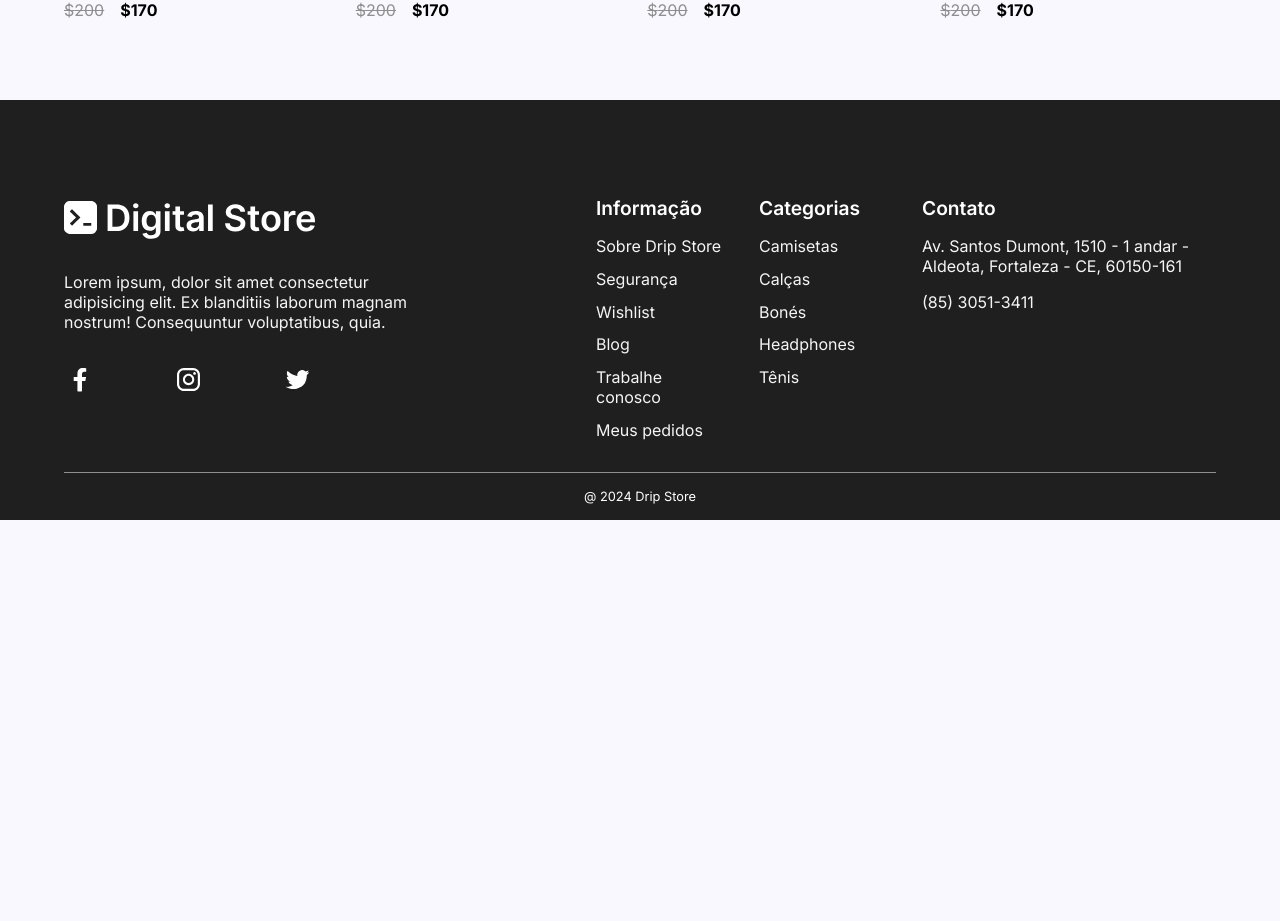
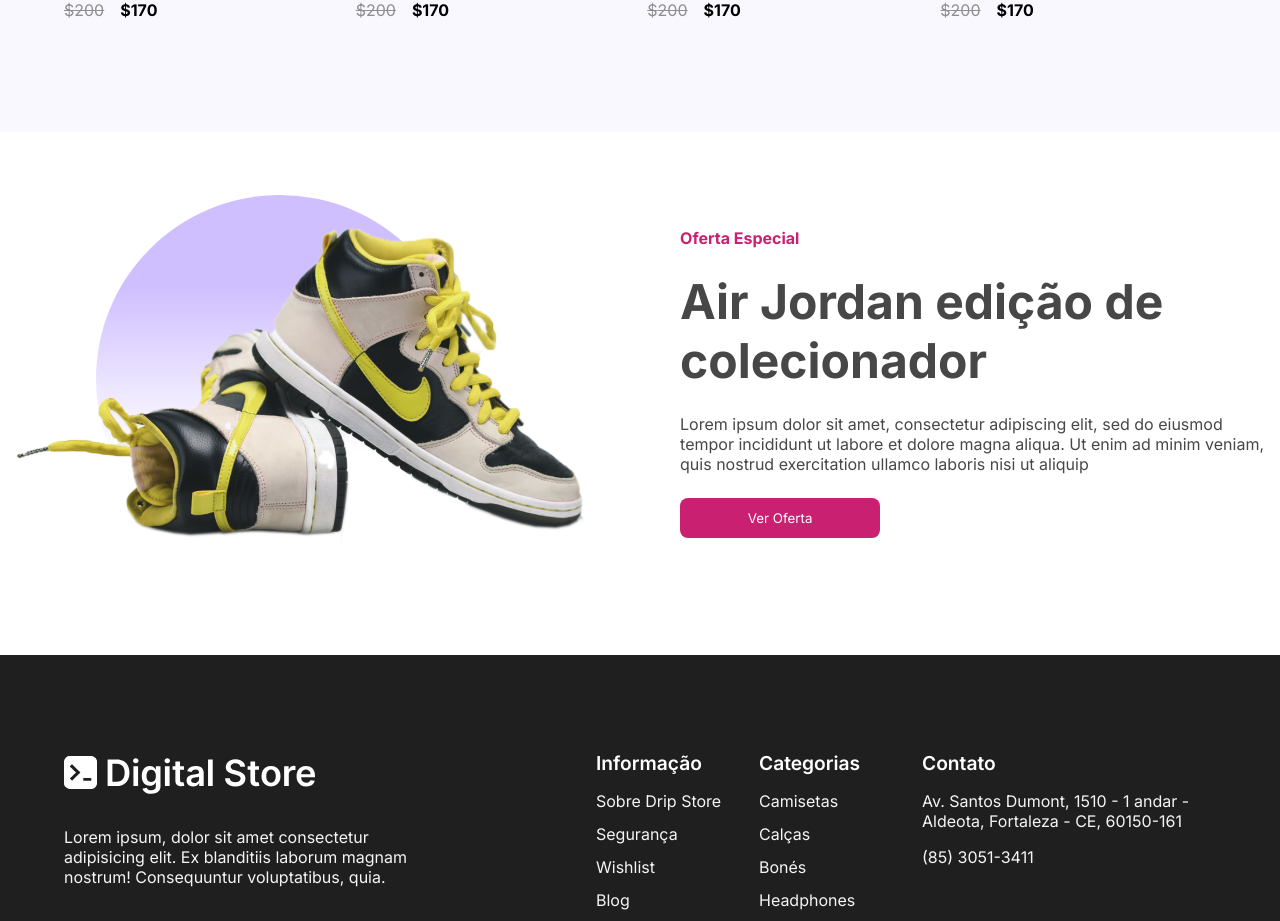
Before and after one commit to DevRDone/frontend-dripstore, a React (Vite) app: page / in a window 1280 px wide. Shown: the part 2437-3358 px from the top of the page. Before the commit the page ends 2957 px from the top, so only its background shows below. Built offline with nearby package versions, Linux system fonts and the light colour scheme.

Commit message:
feature: creating collection offert component

```diff
--- a/package.json
+++ b/package.json
@@ -12,6 +12,7 @@
   "dependencies": {
     "react": "^18.3.1",
     "react-dom": "^18.3.1",
+    "react-icons": "^5.3.0",
     "react-router-dom": "^6.26.1",
     "styled-components": "^6.1.12",
     "swiper": "^11.1.12"
--- /dev/null
+++ b/src/Components/CollectionOffert/CollectionOffert.jsx
@@ -0,0 +1,26 @@
+import styled from 'styled-components';
+import SneakerOffert from './SneakerOffert';
+import InfoCollectionOffert from './InfoCollectionOffert';
+
+function CollectionOffert() {
+    const Container = styled.div`
+        padding: 6rem 1rem;
+        margin-top: 2rem;
+        background-color: var(--white);
+        display: flex;
+        flex-direction: column;
+        gap: 6rem;
+
+        @media (min-width: 1024px) {
+            flex-direction: row;
+        }
+    `
+    return (
+        <Container>
+            <SneakerOffert />
+            <InfoCollectionOffert />
+        </Container>
+    )
+}
+
+export default CollectionOffert;
--- /dev/null
+++ b/src/Components/CollectionOffert/InfoCollectionOffert.jsx
@@ -0,0 +1,41 @@
+import styled from "styled-components";
+import Buttons from "../Buttons";
+
+
+function InfoCollectionOffert() {
+    const Container = styled.div`
+        display: flex;
+        flex-direction: column;
+        gap: 1.5rem;
+
+        p:nth-child(1) {
+            color: var(--primary);
+            font-weight: 700;
+        }
+        h2:nth-child(2) {
+            max-width: 514px;
+            width: 100%;
+            font-weight: 700;
+            font-size: 48px;
+            color: var(--dark-gray-2);
+        }
+        p:nth-child(3) {
+            max-width: 589px;
+            width: 100%;
+            color: var(--dark-gray-2);
+        }
+    `
+    return (
+        <Container>
+            <p>Oferta Especial</p>
+            <h2>Air Jordan edição de colecionador</h2>
+            <p>Lorem ipsum dolor sit amet, consectetur adipiscing elit, sed do eiusmod tempor incididunt ut labore et dolore magna aliqua. Ut enim ad minim veniam, quis nostrud exercitation ullamco laboris nisi ut aliquip</p>
+            <Buttons
+                text='Ver Oferta'
+                width='200px'
+            />
+        </Container>
+    )
+}
+
+export default InfoCollectionOffert;
--- /dev/null
+++ b/src/Components/CollectionOffert/SneakerOffert.jsx
@@ -0,0 +1,67 @@
+import styled from 'styled-components';
+import Jordan from '../../assets/SneakerOffert.svg';
+
+function SneakerOffert() {
+    const Container = styled.div`
+        position: relative;
+        div {
+            background: linear-gradient(to bottom, #4200FF40 25%, #FFFFFF00 70%);
+            border-radius: 100%;
+            padding: 8.5rem;
+            position: absolute;
+            top: -10%;
+            left: 14%;
+            z-index: 1;
+        }
+        @media (min-width: 480px) {
+            div {
+                padding: 11.5rem;
+                left: 8%;
+            }
+        }
+        @media (min-width: 768px) {
+            div {
+                padding: 13.5rem;
+                left: 25%;
+            }
+        }
+        @media (min-width: 1024px) {
+            div {
+                padding: 11.5rem;
+                left: 14%;
+            }
+        }
+        @media (min-width: 1440px) {
+            div {
+                padding: 14.5rem;
+                left: 14%;
+            }
+        }
+    `
+    const ImgStyled = styled.img`
+        position: relative;
+        z-index: 2;
+        width: 100%;
+        @media (min-width: 480px) {
+            width: 93%;
+        }
+        @media (min-width: 768px) {
+            width: 70%;
+            left: 16%;
+        }
+        @media (min-width: 1024px) {
+            width: 100%;
+            left: 0%;
+        }
+    `
+    return (
+        <Container>
+            <ImgStyled src={Jordan}
+                alt="Jordan de Colecionador"
+            />
+            <div></div>
+        </Container>
+    )
+}
+
+export default SneakerOffert;
--- a/src/pages/HomePage.jsx
+++ b/src/pages/HomePage.jsx
@@ -1,17 +1,19 @@
 import Carousel from "../Components/Carrosel/Carrosel";
 import CollectionCategory from "../Components/CollectionCategory/CollectionCategory";
+import CollectionOffert  from "../Components/CollectionOffert/CollectionOffert";
 import FeaturedCollection from "../Components/FeaturedCollection/FeaturedCollection";
 import TrendingProducts from "../Components/TrendingProducts";
 import Layout from "./Layout";
 
 
 function HomePage() {
-    return(
+    return (
         <Layout>
             <Carousel />
-            <FeaturedCollection/>
+            <FeaturedCollection />
             <CollectionCategory />
             <TrendingProducts />
+            <CollectionOffert />
         </Layout>
     )
 }
```
Also changed, not shown: src/assets/SneakerOffert.svg (added), 1 other file (tests, documents, lock files or other folders).
